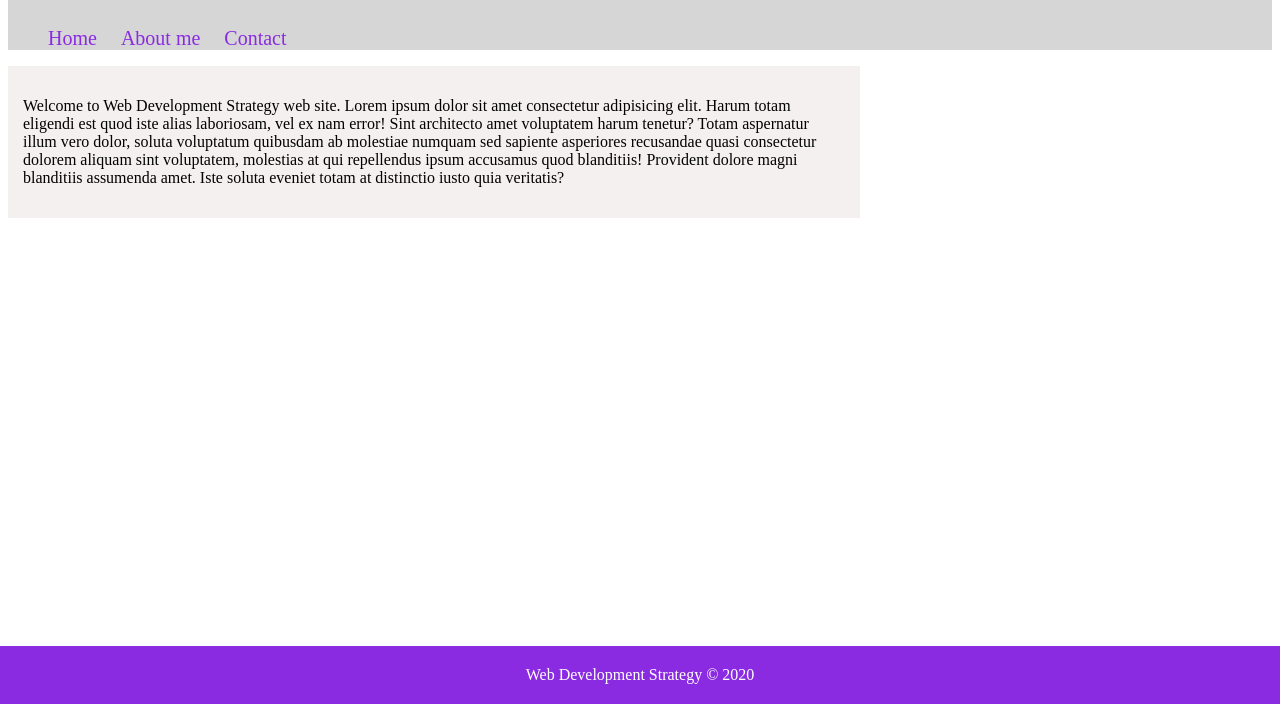
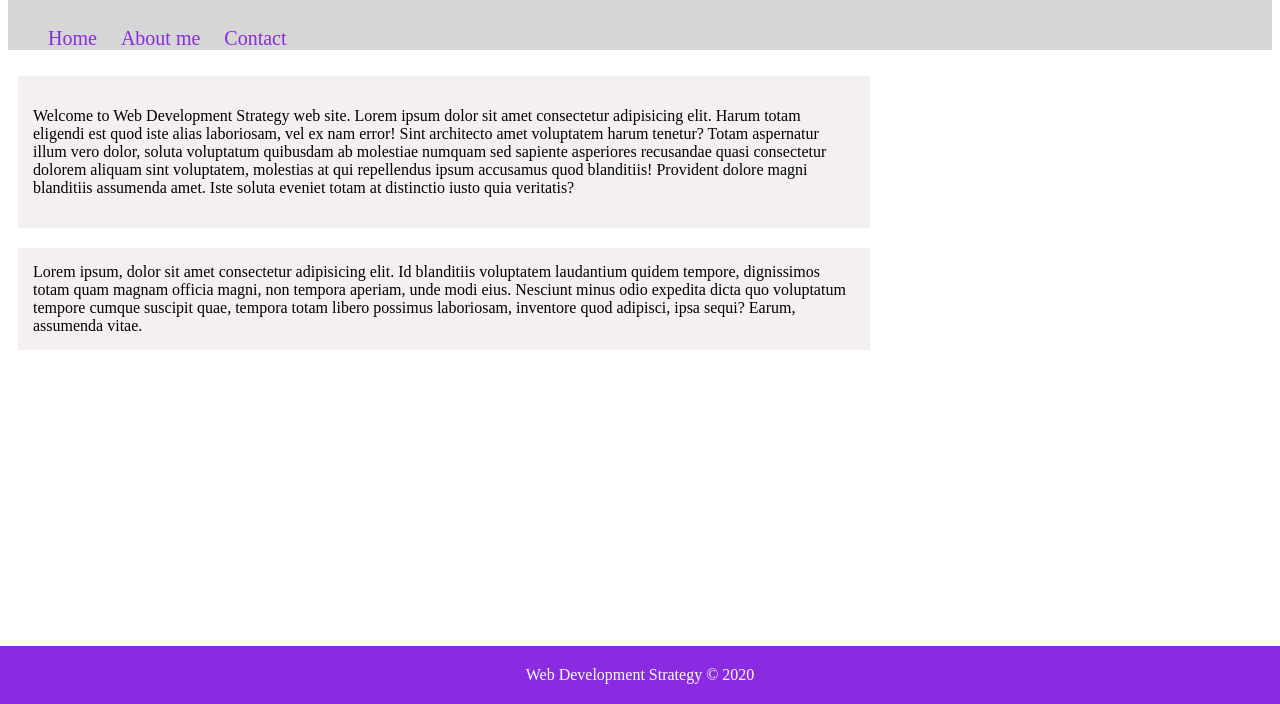
Before and after one commit to IrynaSpyrydonova/Development-Strategy, a plain HTML site: page index.html in a window 1280 px wide. Shown: the part 96-800 px from the top of the page. Drawn offline with Linux system fonts and the light colour scheme.

Commit message:
Added the article

```diff
--- a/index.html
+++ b/index.html
@@ -28,6 +28,9 @@
     </div>
   </section>
 
+  <article>
+    Lorem ipsum, dolor sit amet consectetur adipisicing elit. Id blanditiis voluptatem laudantium quidem tempore, dignissimos totam quam magnam officia magni, non tempora aperiam, unde modi eius. Nesciunt minus odio expedita dicta quo voluptatum tempore cumque suscipit quae, tempora totam libero possimus laboriosam, inventore quod adipisci, ipsa sequi? Earum, assumenda vitae.
+  </article>
 
 
 
--- a/style.css
+++ b/style.css
@@ -17,15 +17,16 @@ header ul li {
     font-size: 20px;
 }
 
-section {
+section, article {
     width: 65%;
     float: left;
     background-color:rgb(245, 240, 240);
     font-size: 16px;
     padding: 15px;
+    margin: 10px;
 }
 
-section p {
+section p, article {
    float: left;
 }
 
```
